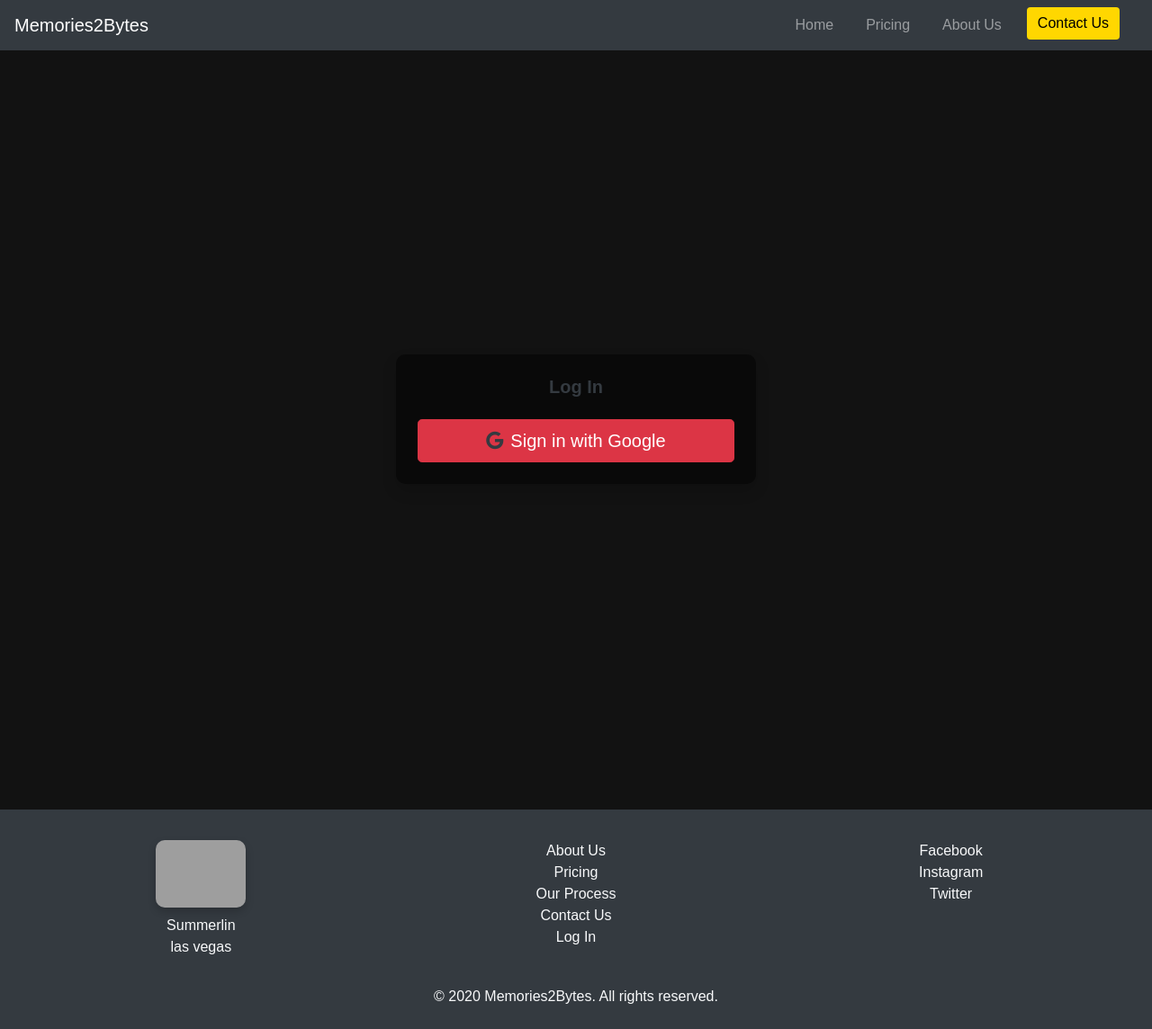
After one commit to Jamerzbatman/memories2bytes, a Django app: template templates/socialaccount/login.html in a window 1280 px wide. The commit adds this page. Shown: the whole page at 90% size. Run offline with Django 5.2, Linux system fonts and the light colour scheme; data comes from the database, SQL or seed files in the repository; both versions use the stored data as it was after the commit; the template is opened without the code that fills it: most values are stand-ins (such as "Sample title", 1, 10 or a date in 2020); some libraries are stand-ins or nearby versions; grey boxes are pictures that could not be loaded.

Commit message:
loging in works

```diff
--- a/pages/templates/pages/base.html
+++ b/pages/templates/pages/base.html
@@ -6,6 +6,8 @@
     <meta charset="UTF-8">
     <meta name="viewport" content="width=device-width, initial-scale=1.0">
     <title>{% block title %}Memories2Bytes{% endblock %}</title>
+
+    <meta http-equiv="X-UA-Compatible" content="IE=edge">
 
     <link rel="stylesheet" href="https://cdnjs.cloudflare.com/ajax/libs/font-awesome/6.5.2/css/all.min.css">
 
@@ -69,9 +71,11 @@
                 </button>
             </div>
             <div class="modal-body">
-                <p>Google Sign In:</p>
                 {% load socialaccount %}
-                <a href="{% provider_login_url 'google' %}?next=/dashboard">Google Login</a>
+                <!-- Create a button that looks nice and wide -->
+                <a href="{% provider_login_url 'google' %}?next=/dashboard" class="btn btn-primary btn-lg btn-block">
+                    <i class="fab fa-google"></i> Sign in with Google
+                </a>
             </div>
         </div>
     </div>
--- a/pages/templates/pages/footer.html
+++ b/pages/templates/pages/footer.html
@@ -1,4 +1,5 @@
 {% load static %}
+
 
 <footer class="bg-dark text-light mt-4 py-4">
     <div class="container">
@@ -15,7 +16,8 @@
                     <li><a href="/pricing" class="text-light">Pricing</a></li>
                     <li><a href="/process" class="text-light">Our Process</a></li>
                     <li><a href="#" class="text-light" data-toggle="modal" data-target="#contactModal">Contact Us</a></li>
-                    <li><a href="#" class="text-light" data-toggle="modal" data-target="#logInModal">Log In</a></li>
+                    {% load socialaccount %}
+                    <li><a href="{% provider_login_url 'google' %}?next=/dashboard" class="text-light">Log In</a></li>
                 </ul>
             </div>
             <!-- Right Side: Additional Links or Information -->
--- a/static/css/styles.css
+++ b/static/css/styles.css
@@ -268,3 +268,16 @@ img.img-frame {
     margin-right: 0;
     margin-left: 0;
 }
+.btn-light {
+    background: none;
+    border: none;
+    color: #e0e0e0;
+}
+
+.btn-light:hover,
+.btn-light:active {
+    text-decoration: underline;
+    background: none;
+    border: none;
+    color: #e0e0e0;
+}
--- /dev/null
+++ b/templates/socialaccount/login.html
@@ -0,0 +1,21 @@
+{% extends 'pages/base.html' %}
+{% load static %}
+
+{% block title %}Memories2Bytes{% endblock %}
+
+{% block content %}
+
+<div class="container d-flex justify-content-center align-items-center" style="height: 100vh;">
+    <div class="card shadow p-4" style="max-width: 400px; width: 100%;">
+        <h3 class="card-title text-center mb-4">Log In</h3>
+        <form method="post" action="">
+            {% csrf_token %}
+            <button type="submit" class="btn btn-danger btn-lg btn-block d-flex align-items-center justify-content-center">
+                <i class="fab fa-google"></i> <!-- Ensure you have Font Awesome included for the icon -->
+                <span class="ml-2">Sign in with Google</span>
+            </button>
+        </form>
+    </div>
+</div>
+
+{% endblock %}
```
Also changed, not shown: memories2bytes/settings.py (+11 -8 lines), db.sqlite3.
